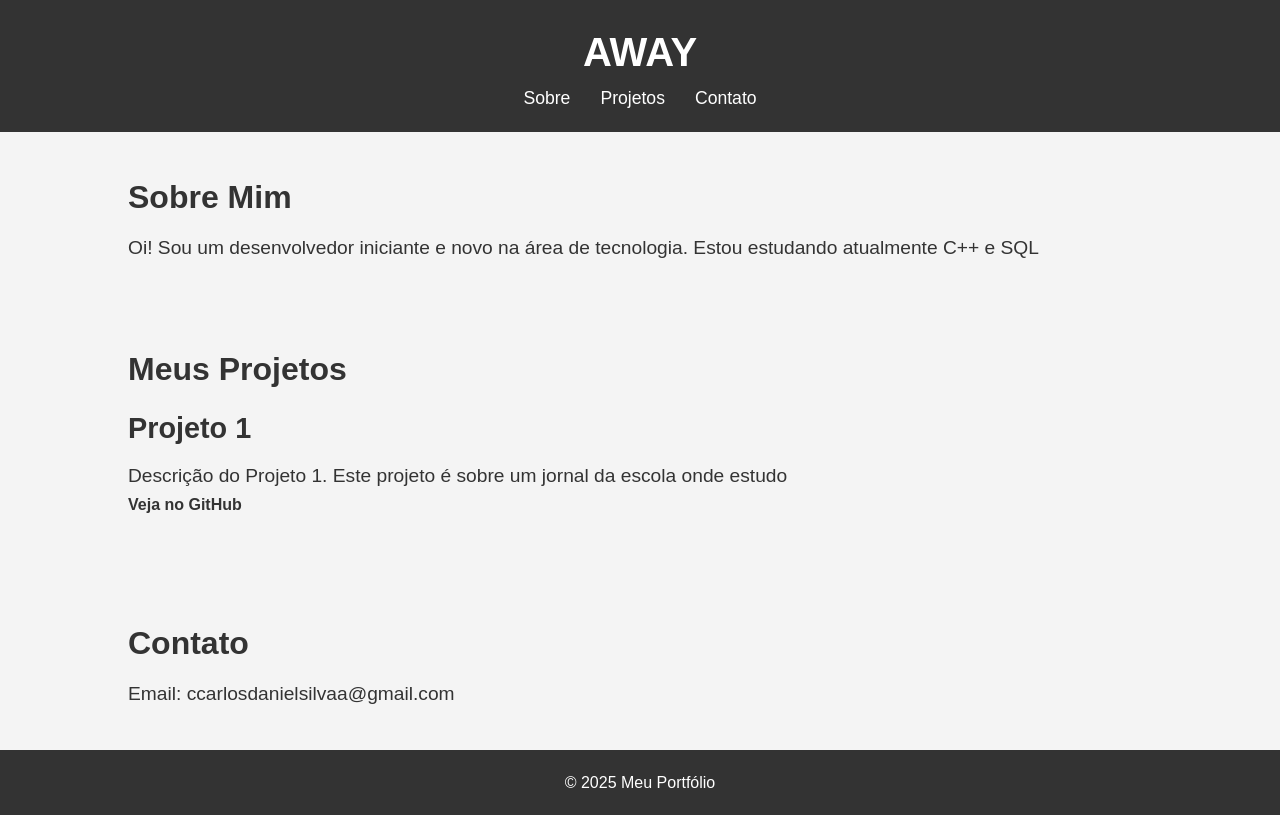
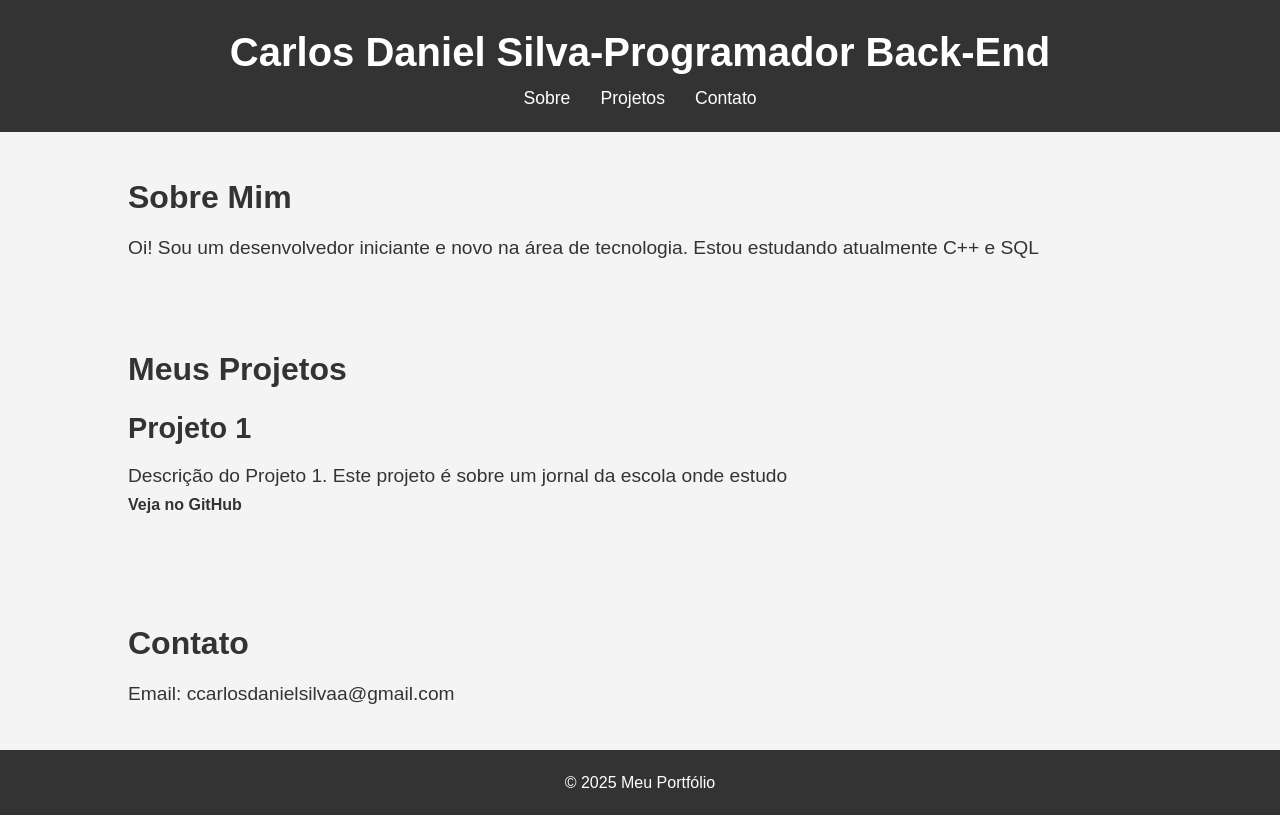
Before and after one commit to CarlosDaniel-Droid/port, a plain HTML site: page index.html in a window 1280 px wide. Drawn offline with Linux system fonts and the light colour scheme.

Commit message:
Update index.html

```diff
--- a/index.html
+++ b/index.html
@@ -4,13 +4,13 @@
     <meta charset="UTF-8">
     <meta name="viewport" content="width=device-width, initial-scale=1.0">
     <meta http-equiv="X-UA-Compatible" content="ie=edge">
-    <title>AWAY</title>
+    <title>Meu Portfólio</title>
     <link rel="stylesheet" href="style.css">
 </head>
 <body>
     <header>
         <div class="container">
-            <h1>AWAY</h1>
+            <h1>Carlos Daniel Silva-Programador Back-End</h1>
             <nav>
                 <ul>
                     <li><a href="#sobre">Sobre</a></li>
```
